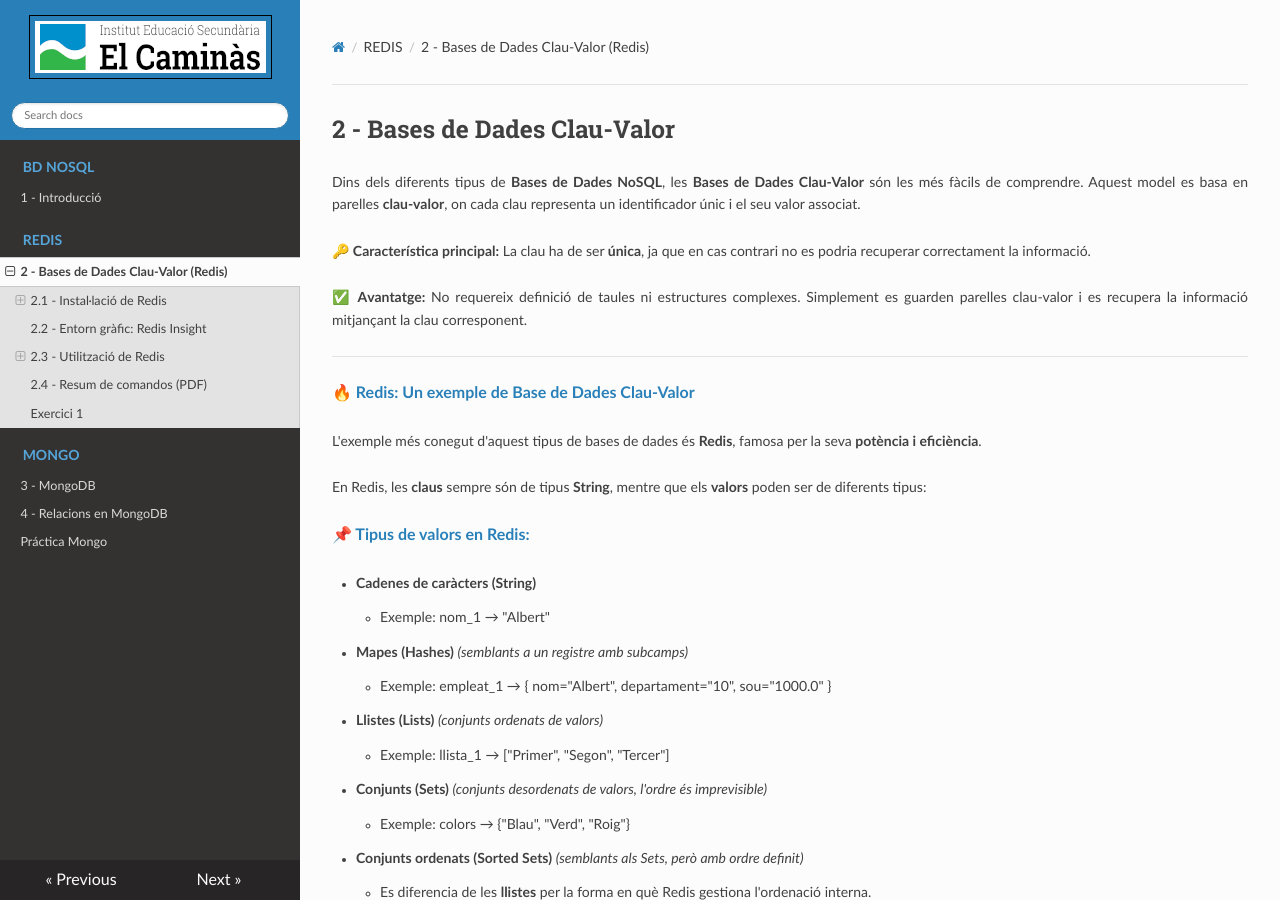
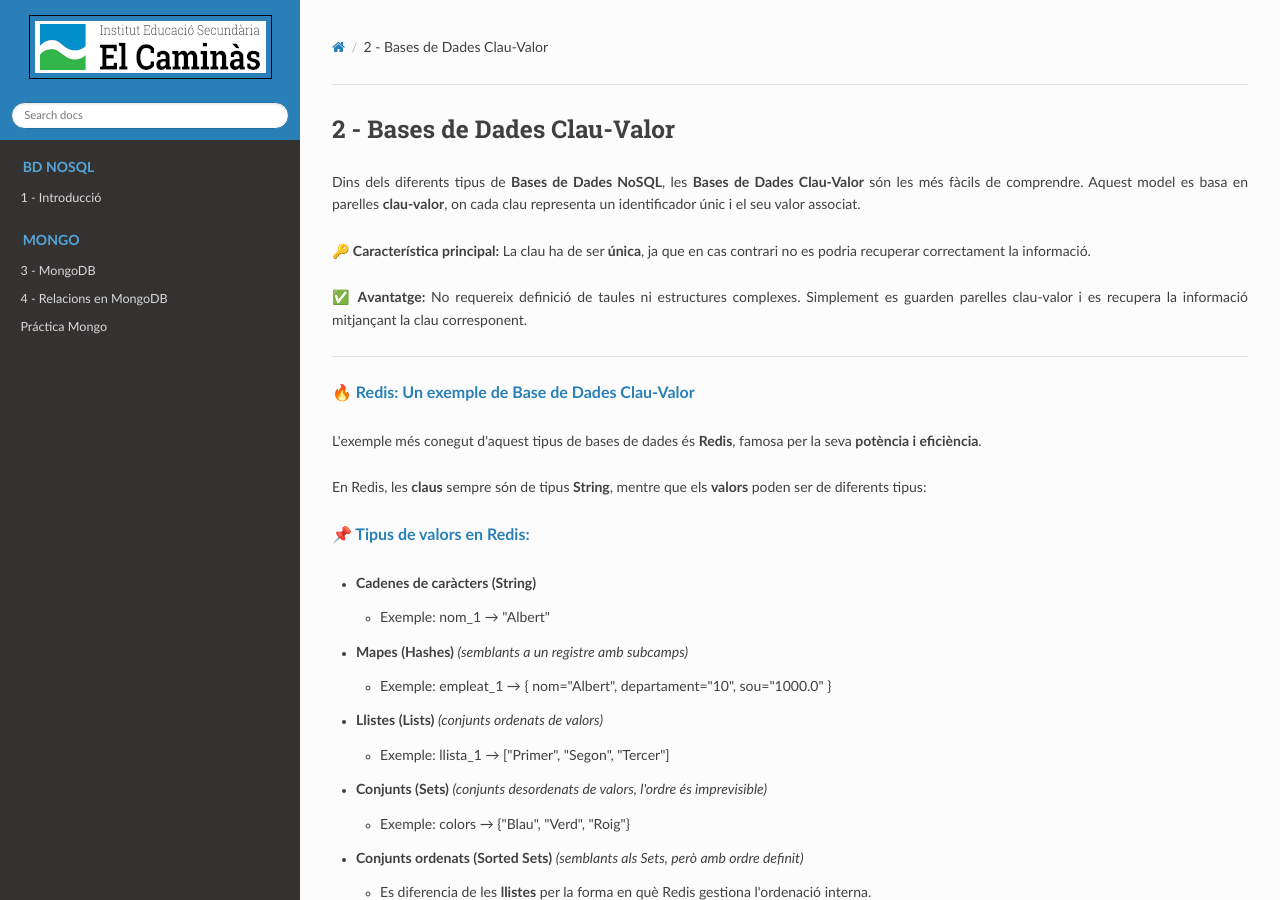
Before and after one commit to asalvadorc/BBDD_NoSQL, an MkDocs documentation site: the page built from docs/2__bases_de_dades_clauvalor.md, in a window 1280 px wide and 900 px high. Built offline with MkDocs 1.6.1, drawn with Linux system fonts in a browser that asks for light colours; nearby versions of some CDN libraries; emoji names are drawn with the system emoji font; some of the changed lines change nothing that is shown.

Commit message:
sin redis

```diff
--- a/mkdocs.yml
+++ b/mkdocs.yml
@@ -1,4 +1,3 @@
-site_url : https://asalvadorc.github.io/BBDD_NoSQL
 site_name: BBDD - Bases de Dades
 
 extra_css:
@@ -27,8 +26,8 @@
 
 - BD NoSQL:
   - 1 - Introducció: 1__introducci.md
-- REDIS:
-  - 2 - Bases de Dades Clau-Valor (Redis): 2__bases_de_dades_clauvalor.md
+##- REDIS:
+  ##- 2 - Bases de Dades Clau-Valor (Redis): 2__bases_de_dades_clauvalor.md
   ## - Exercicis: exercicis_redis.md
 - MONGO:
   - 3 - MongoDB : 3__mongodb.md
```
